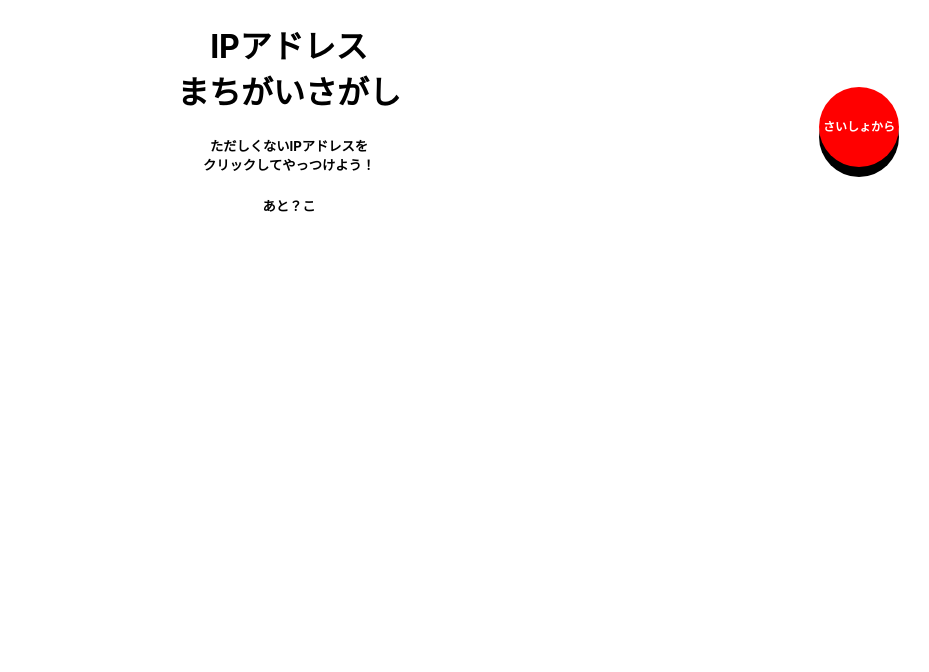
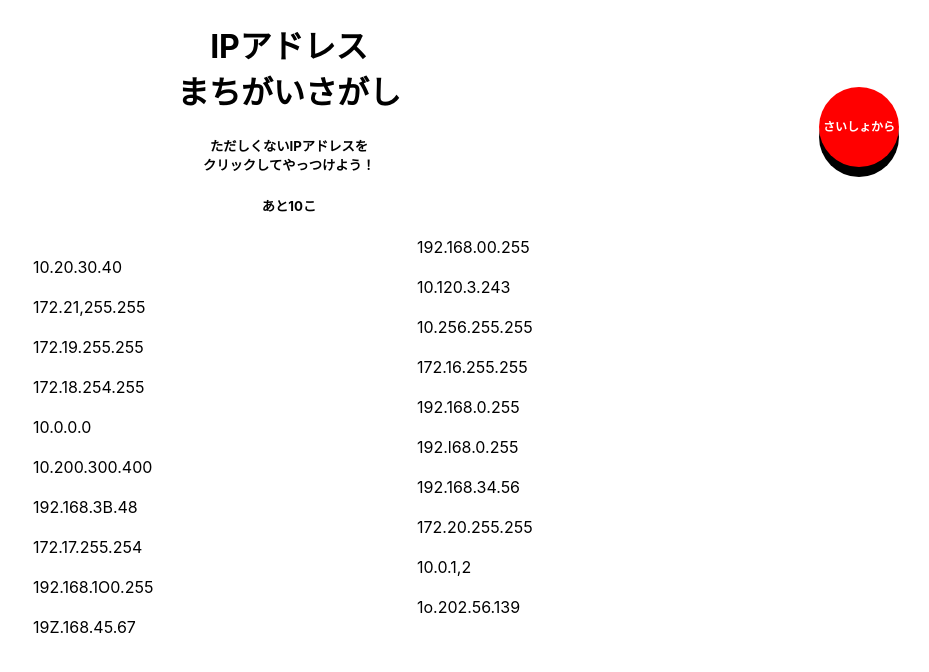
Before and after one commit to kdnakt/ip-eyegrep, a React (Create React App) app: page / in a window 1280 px wide. Shown: the top 672 px of the page, without its empty margins (351-1280 px from the left). Built offline with nearby package versions, Linux system fonts and the light colour scheme.

Commit message:
show messages

```diff
--- a/src/App.tsx
+++ b/src/App.tsx
@@ -1,17 +1,157 @@
-import React from 'react';
+import React, { useState } from 'react';
 import './my.css'
 
+type Target = {
+  ip: string;
+  valid: boolean;
+};
+
+const targets: Target[] = [
+  {"ip":"10.0.0.0","valid":true},
+  {"ip":"10.20.30.40","valid":true},
+  {"ip":"10.120.3.243","valid":true},
+  {"ip":"1o.202.56.139","valid":false},
+  {"ip":"192.168.34.56","valid":true},
+  {"ip":"19Z.168.45.67","valid":false},
+  {"ip":"172.16.255.255","valid":true},
+  {"ip":"172.17.255.254","valid":true},
+  {"ip":"172.18.254.255","valid":true},
+  {"ip":"172.19.255.255","valid":true},
+  {"ip":"172.20.255.255","valid":true},
+  {"ip":"172.21,255.255","valid":false},
+  {"ip":"192.168.0.255","valid":true},
+  {"ip":"192.168.1O0.255","valid":false},
+  {"ip":"192.168.00.255","valid":false},
+  {"ip":"10.200.300.400","valid":false},
+  {"ip":"192.168.3B.48","valid":false},
+  {"ip":"10.256.255.255","valid":false},
+  {"ip":"192.l68.0.255","valid":false},
+  {"ip":"10.0.1,2","valid":false}
+];
+
+const invalidCount = targets.filter(o => !o.valid).length;
+
+const shuffle = ([...array]: Target[]) => {
+  for (let i = array.length - 1; i >= 0; i--) {
+    const j = Math.floor(Math.random() * (i + 1));
+    [array[i], array[j]] = [array[j], array[i]];
+  }
+  return array;
+}
+const questions = shuffle(targets);
+
+// function start() {
+//   const t = shuffle(targets)
+//   let rem = t.length
+//   let toRight = false
+//   const question = document.getElementById("question");
+//   t.forEach(e => {
+//     const q = document.createElement('span')
+//     q.innerText = e.ip
+//     q.style.marginLeft = toRight ? '60%' : '30%'
+//     toRight = !toRight
+//     question.append(q)
+//     q.addEventListener('click', () => {
+//       if (!e.valid) {
+//       alert('正解！')
+//       q.remove()
+
+//       const r = document.getElementById('rem')
+//       const next = r.innerText -1
+//       if (next == 0) {
+//         alert('クリアです！おめでとう🎉')
+//         start()
+//       } else {
+//         r.innerText = next
+//       }
+//       } else {alert('はずれ！')}
+//     })
+//     if (e.valid) rem--
+
+//     question.append(
+//       document.createElement('br'))
+//   })
+//   document.getElementById('rem').innerText = rem
+// }
+// function reset() {
+//   const question = document.getElementById("question");
+//   question.remove()
+//   const newQ =document.createElement('div')
+//   newQ.id = 'question'
+//   document.body.append(newQ)
+//   start()
+// }
+
+const Question: React.FC<{
+  q: Target,
+  toRight: boolean,
+  setRemaining: (func: (n: number) => number) => void,
+}> = ({
+  q, toRight, setRemaining
+}) => {
+  const [show, setShow] = useState(true);
+  return (
+    <>
+      <span
+        onClick={(e) => {
+          if (!q.valid) {
+            alert('せいかい！');
+            setShow(false);
+            setRemaining(prev => prev - 1);
+          } else {
+            alert('はずれ！');
+          }
+        }}
+        style={{
+          marginLeft: toRight ? '60%' : '30%',
+          display: show ? 'inline' : 'none',
+        }}
+      >
+        {q.ip}
+      </span>
+      <br />
+    </>
+  );
+}
+
+const useQuestions = (
+  setRemaining: (func: (n: number) => number) => void,
+) => {
+  const result: JSX.Element[] = [];
+  for (let i = 0, len = questions.length; i < len; i++) {
+    result.push(
+      <Question
+        q={questions[i]} toRight={i % 2 === 0}
+        setRemaining={setRemaining}
+      />
+    );
+  }
+  return result;
+}
+
+const reset = () => {
+  document.location.reload()
+}
+
 function App() {
+  const [remaining, setRemaining] = useState(invalidCount);
+  if (remaining === 0) {
+    alert('クリアです！おめでとう🎉');
+    reset();
+  }
+
   return (
     <div>
       <header>
         <h1>IPアドレス<br/>まちがいさがし</h1>
         <h5>ただしくないIPアドレスを<br />クリックしてやっつけよう！</h5>
-        <h5>あと<span id="rem">？</span>こ</h5>
+        <h5>あと{remaining}こ</h5>
       </header>
       <body>
-        <div id="btn">さいしょから</div>
-        <div id="question"></div>
+        <div id="btn" onClick={reset}>さいしょから</div>
+        <div id="question">
+          {useQuestions(setRemaining)}
+        </div>
       </body>
     </div>
   );
--- a/src/my.css
+++ b/src/my.css
@@ -21,7 +21,7 @@
 
 #btn:active {
     box-shadow: 0 5px 0 black;
-    margin-top: 6px;
+    margin-top: -144px;
 }
 
 #question span:hover {
```
